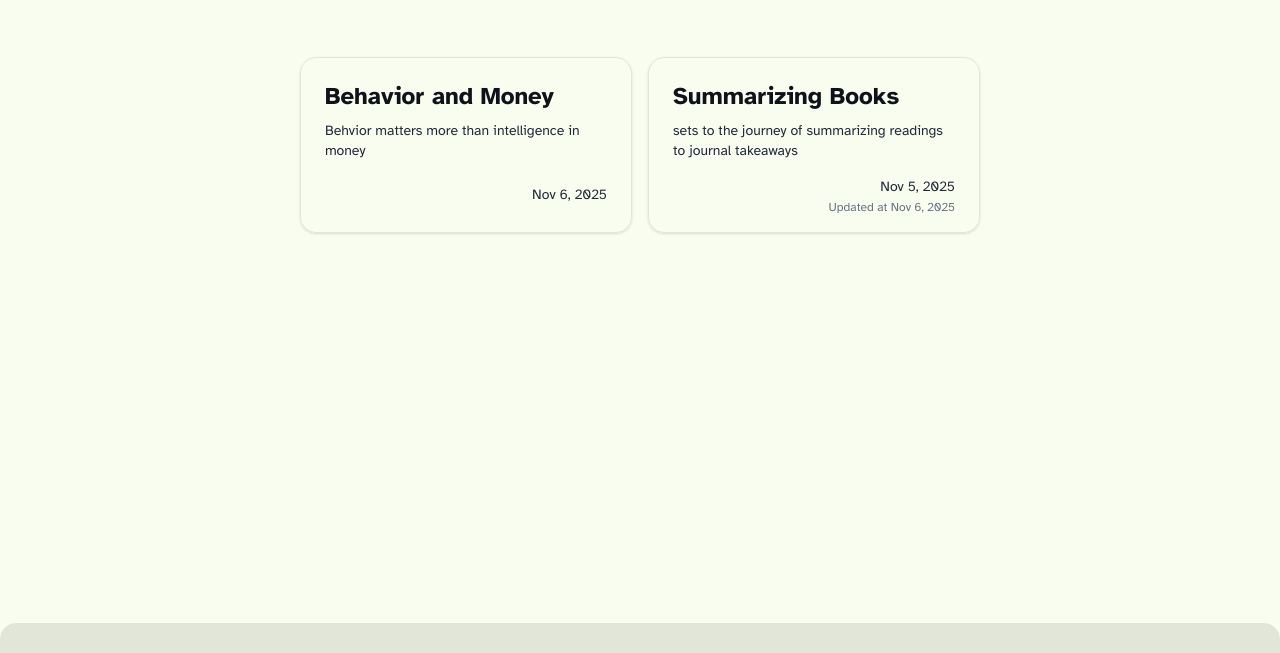
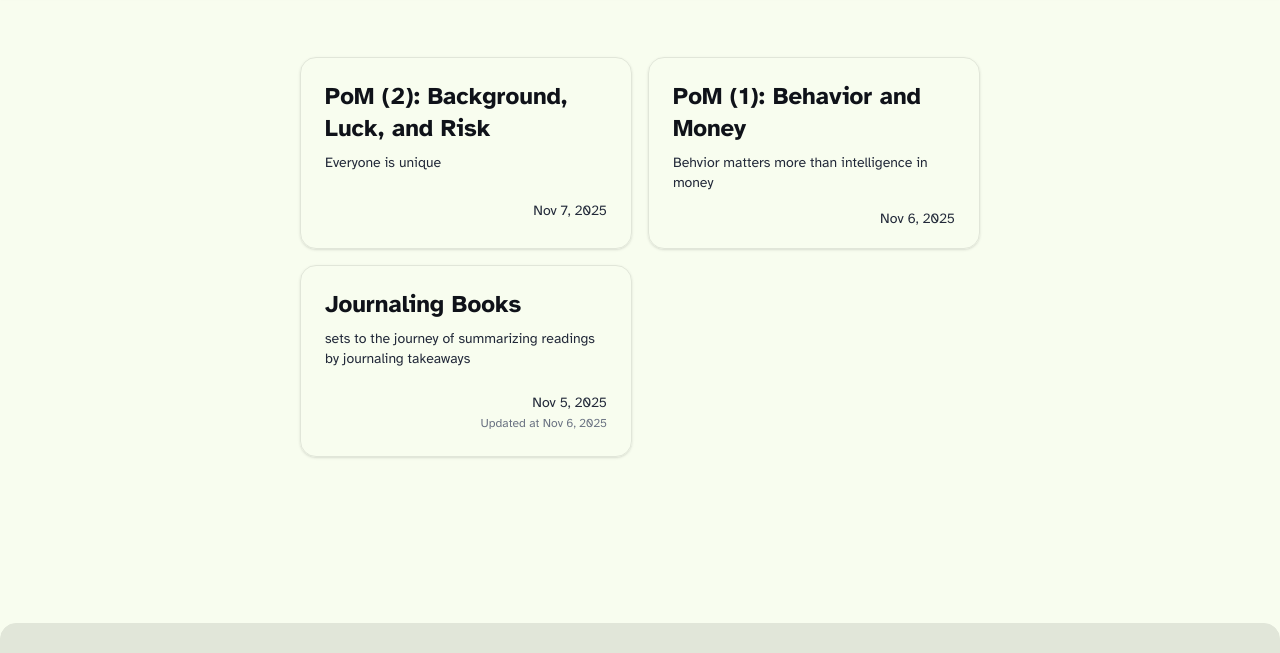
Before and after one commit to Lzadhito/lzadhito.github.io, an Astro site: page /blog in a window 1280 px wide. Shown: the part 63-716 px from the top of the page. Built offline with nearby package versions, Linux system fonts and the light colour scheme; Astro itself is replaced by a stand-in of ours.

Commit message:
add pom-background-luck-risk

```diff
--- a/src/content/blog/behavior-and-money.md
+++ b/src/content/blog/01-pom-behavior-and-money.md
@@ -1,5 +1,5 @@
 ---
-title: 'Behavior and Money'
+title: 'PoM (1): Behavior and Money'
 description: 'Behvior matters more than intelligence in money'
 pubDate: 'Nov 06 2025'
 ---
--- /dev/null
+++ b/src/content/blog/02-pom-background-luck-risk.md
@@ -0,0 +1,11 @@
+---
+title: 'PoM (2): Background, Luck, and Risk'
+description: 'Everyone is unique'
+pubDate: 'Nov 07 2025'
+---
+
+This is the review of `The Psychology of Money` chapter 1 & 2. Chapter 1 explaining people act different with money due to our unique background, and it's okay. Chapter 2 talks about luck & risk that always play significant role to money.
+
+There are people who always buy secondhand no matter what the item is, even though they capable for it. Meanwhile, there are who always buy new even if it need to use all of their money. The reason on why people do this is their background. The secondhand might be used by previous financially limited childhood that only use secondhand, then doing it again even after the situtation changed. The "always new" came from the background when new things always provided. This is just an example, where the real life are more than that. The environment we live, the decisions we made or made for us, things that everyone is unique from the others. Thus, knowing how the background would help to prevent judging the others financialy "stupid".
+
+Talking about money, luck and risk are the most dominant factor to consider. Even though two person having the same step from having education, getting a job, networking, etc. In the end the result would always be different between them. Start knowing that when your life considered sucessfull, a risk can happen anytime. Meanwhile, when you feel failed, please forgive yourself and leave room for understanding.
--- a/src/content/blog/summarizing-books.md
+++ b/src/content/blog/summarizing-books.md
@@ -1,6 +1,6 @@
 ---
-title: 'Summarizing Books'
-description: 'sets to the journey of summarizing readings to journal takeaways'
+title: 'Journaling Books'
+description: 'sets to the journey of summarizing readings by journaling takeaways'
 pubDate: 'Nov 05 2025'
 updatedDate: 'Nov 06 2025'
 ---
--- a/src/layouts/BlogPost.astro
+++ b/src/layouts/BlogPost.astro
@@ -23,7 +23,7 @@ const { title, description, pubDate, updatedDate, heroImage } = Astro.props;
         <div class="mb-2 text-gray-500">
           <FormattedDate date={pubDate} />
         </div>
-        <h1 class="my-0 mb-2">{title}</h1>
+        <h1 class="py-2 text-5xl!">{title}</h1>
         <p class="text-gray-500">{description}</p>
         <hr />
       </div>
--- a/src/pages/blog/index.astro
+++ b/src/pages/blog/index.astro
@@ -11,9 +11,9 @@ const posts = (await getCollection("blog")).sort((a, b) => b.data.pubDate.valueO
     {
       posts.map((post) => (
         <li>
-          <a href={`/blog/${post.id}/`} class="card card-border shadow-sm h-44">
+          <a href={`/blog/${post.id}/`} class="card card-border shadow-sm h-48">
             <div class="card-body gap-0 space-y-0">
-              <h2 class="card-title truncate text-2xl!">{post.data.title}</h2>
+              <h2 class="card-title text-2xl!">{post.data.title}</h2>
               <p class="line-clamp-2 text-sm py-0">{post.data.description}</p>
               <div class="text-right">
                 <FormattedDate date={post.data.pubDate} />
```
